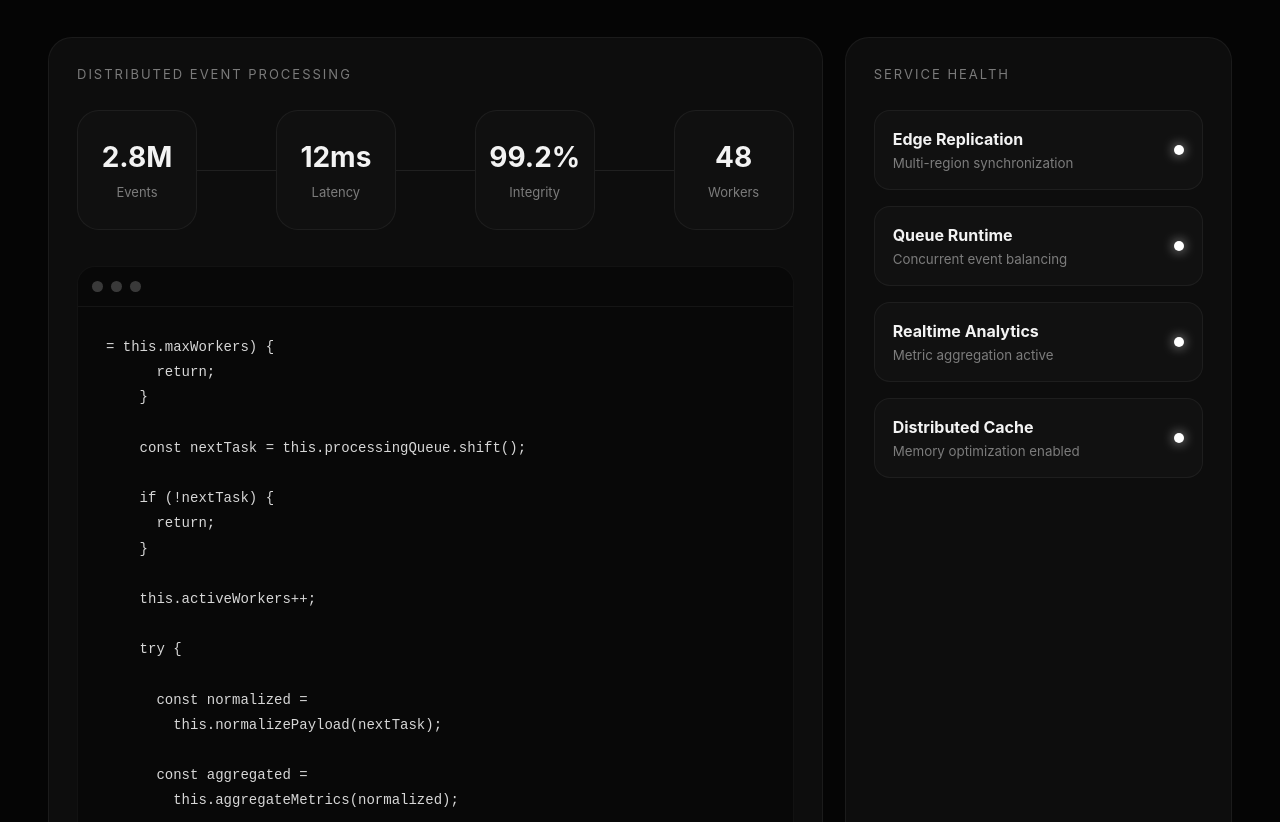
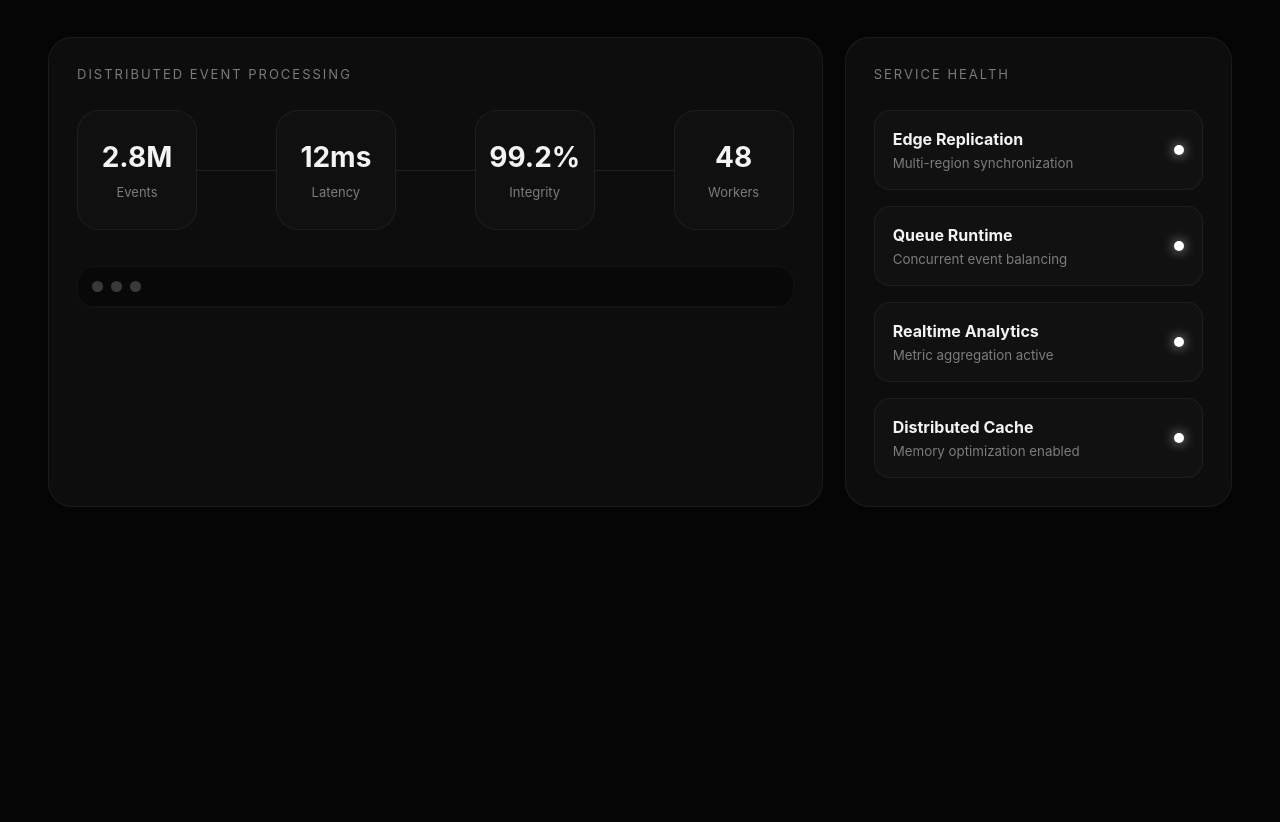
Before and after one commit to Dehanic/dehanic-labs, a plain HTML site: page index.html in a window 1280 px wide. Shown: the part 130-952 px from the top of the page. After the commit the page ends 800 px from the top, so only its background shows below. Drawn offline with Linux system fonts and the light colour scheme.

Commit message:
Update index.html

```diff
--- a/index.html
+++ b/index.html
@@ -262,10 +262,11 @@
             <div class="editor-dot"></div>
           </div>
 
-<pre>
-<div class EventStreamCoordinator {
+<script>
 
-  constructor({ maxWorkers = 4 }) {
+class EventStreamCoordinator {
+
+  constructor({ maxWorkers = 4 } = {}) {
 
     this.maxWorkers = maxWorkers;
 
@@ -275,6 +276,7 @@
     this.cache = new Map();
   }
 
+}
   push(payload) {
 
     if (!payload || !payload.id) {
@@ -376,7 +378,7 @@
   }
 
 }
-</pre>
+</script>
 
         </div>
 
```
